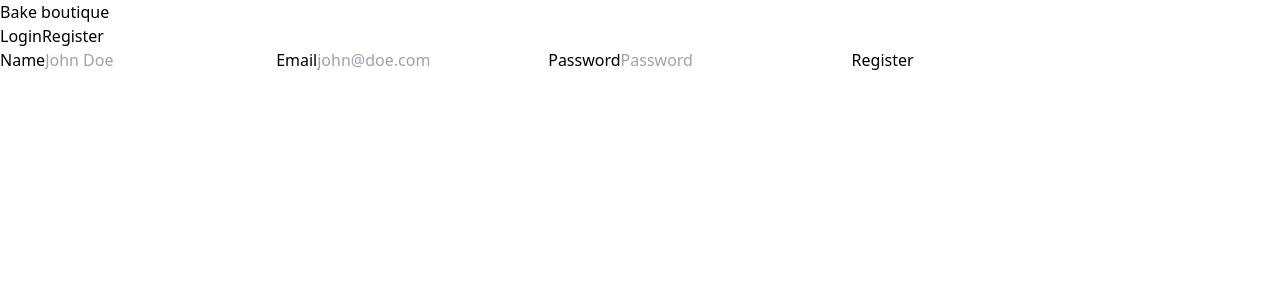
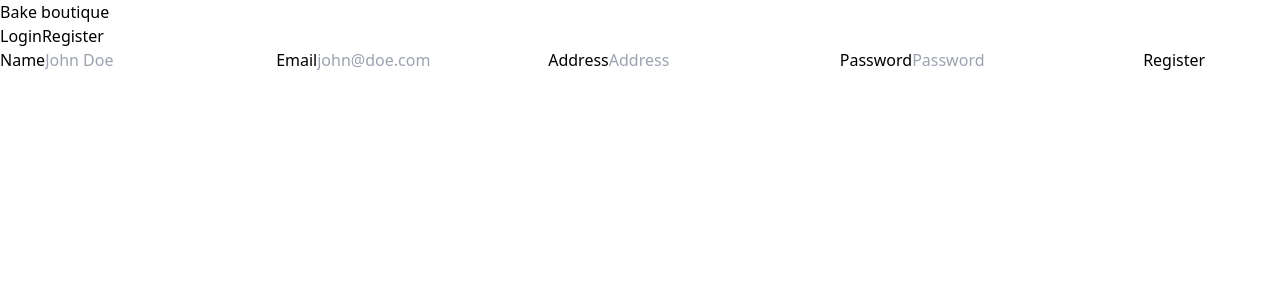
Before and after one commit to abir446/bake-boutique, a React (Vite) app in the folder frontend/: page /register in a window 1280 px wide. Shown: the top 300 px of the page. Built offline with nearby package versions, Linux system fonts and the light colour scheme; no server answers.

Commit message:
added address input

```diff
--- a/frontend/src/components/register/RegisterForm.jsx
+++ b/frontend/src/components/register/RegisterForm.jsx
@@ -10,6 +10,7 @@ export const RegisterForm = () => {
     name: "",
     email: "",
     password: "",
+    address: "",
   });
 
   const registerUser = async (e) => {
@@ -33,7 +34,6 @@ export const RegisterForm = () => {
       console.log(error);
     }
   };
-
   return (
     <form onSubmit={registerUser}>
       <label htmlFor="">Name</label>
@@ -54,6 +54,17 @@ export const RegisterForm = () => {
         placeholder="john@doe.com"
         autoComplete="email"
       />
+      <label htmlFor="">Address</label>
+      <input
+        type="text"
+        value={data.address}
+        onChange={(e) => setData({ ...data, address: e.target.value })}
+        name=""
+        id="email"
+        placeholder="Address"
+        autoComplete="address"
+      />
+
       <label htmlFor="">Password</label>
       <input
         type="password"
```
